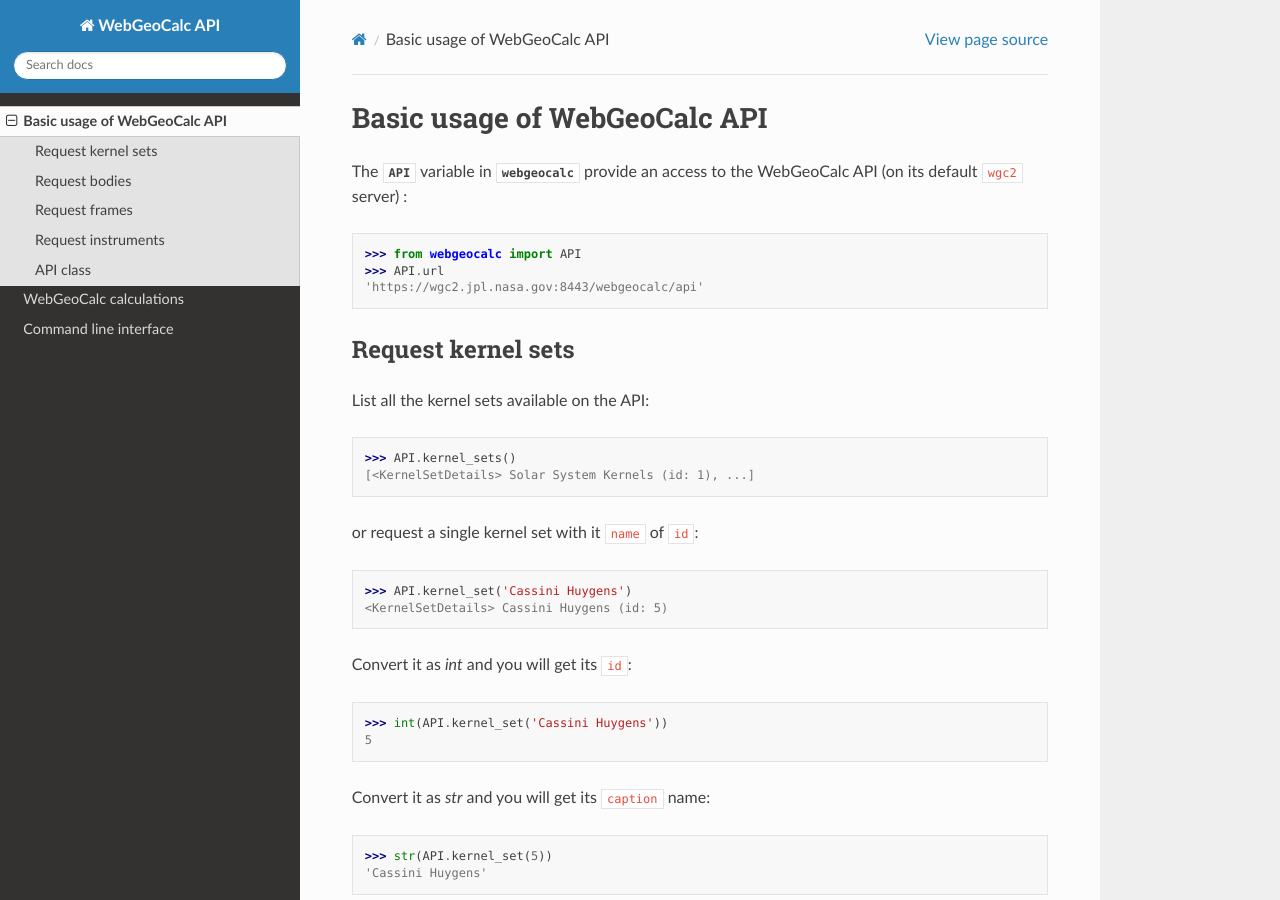
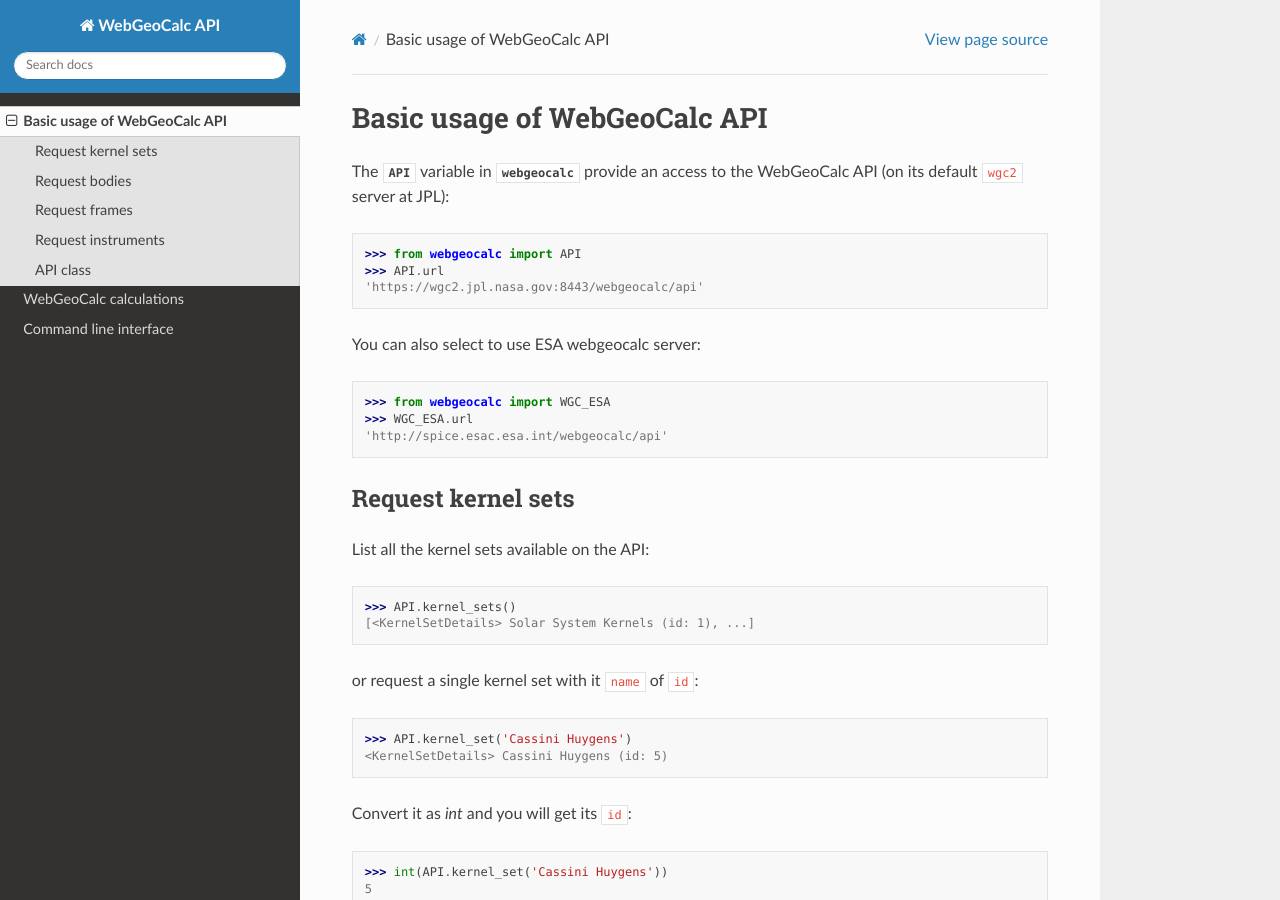
Before and after one commit to seignovert/python-webgeocalc, a Sphinx documentation site: the page built from docs/api.rst, in a window 1280 px wide and 900 px high. Built offline with Sphinx 7.4.7 and the Read the Docs theme 2.0.0, drawn with Linux system fonts in a browser that asks for light colours.

Commit message:
Add ESA wgc to the documentation

```diff
--- a/docs/api.rst
+++ b/docs/api.rst
@@ -2,11 +2,19 @@ Basic usage of WebGeoCalc API
 ==============================
 
 The :obj:`API` variable in :obj:`webgeocalc` provide an access to
-the WebGeoCalc API (on its default ``wgc2`` server) :
+the WebGeoCalc API (on its default ``wgc2`` server at JPL):
 
 >>> from webgeocalc import API
 >>> API.url
 'https://wgc2.jpl.nasa.gov:8443/webgeocalc/api'
+
+
+You can also select to use ESA webgeocalc server:
+
+>>> from webgeocalc import WGC_ESA
+>>> WGC_ESA.url
+'http://spice.esac.esa.int/webgeocalc/api'
+
 
 Request kernel sets
 -------------------
```
Also changed, not shown: docs/calculation.rst (+8 -0 lines), 1 other file.
